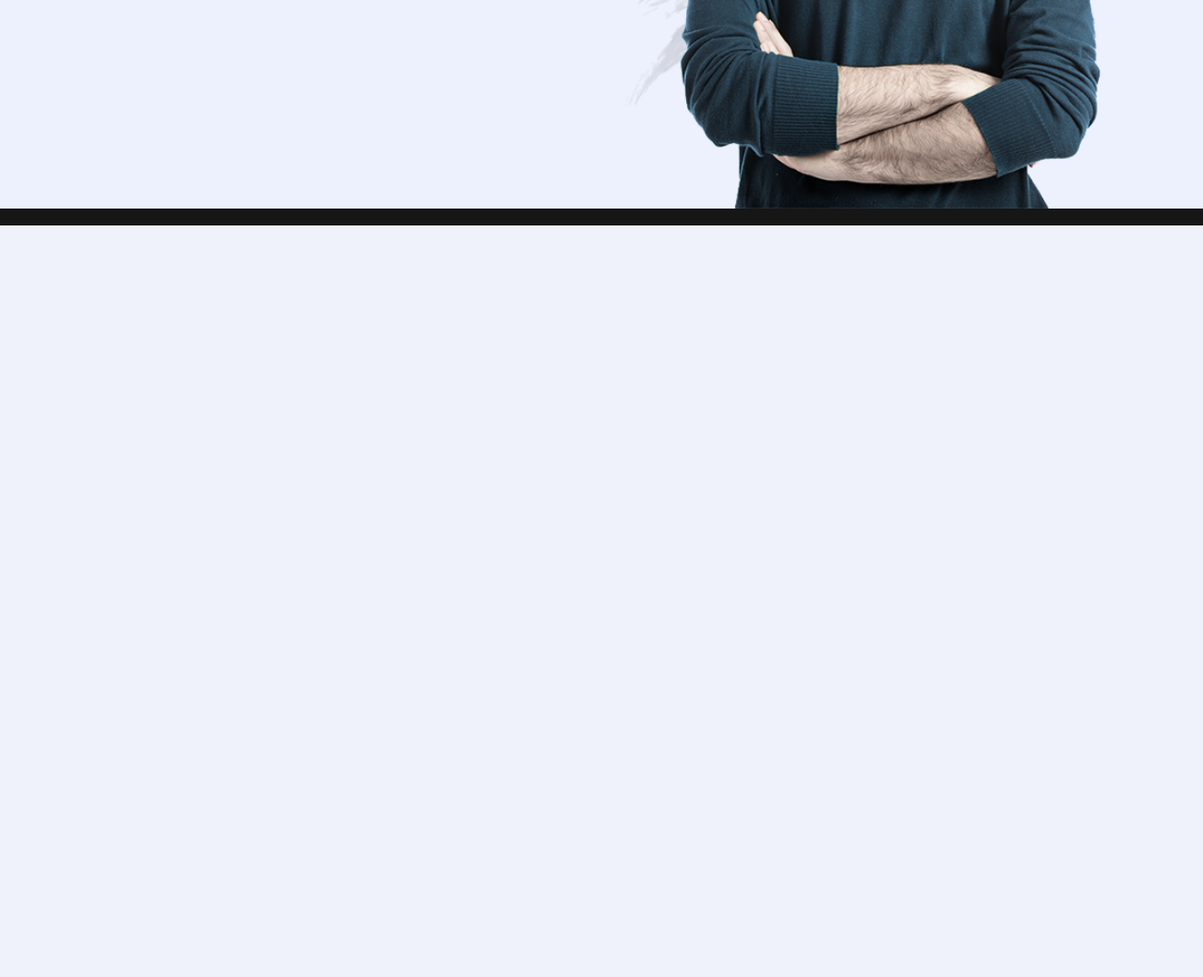
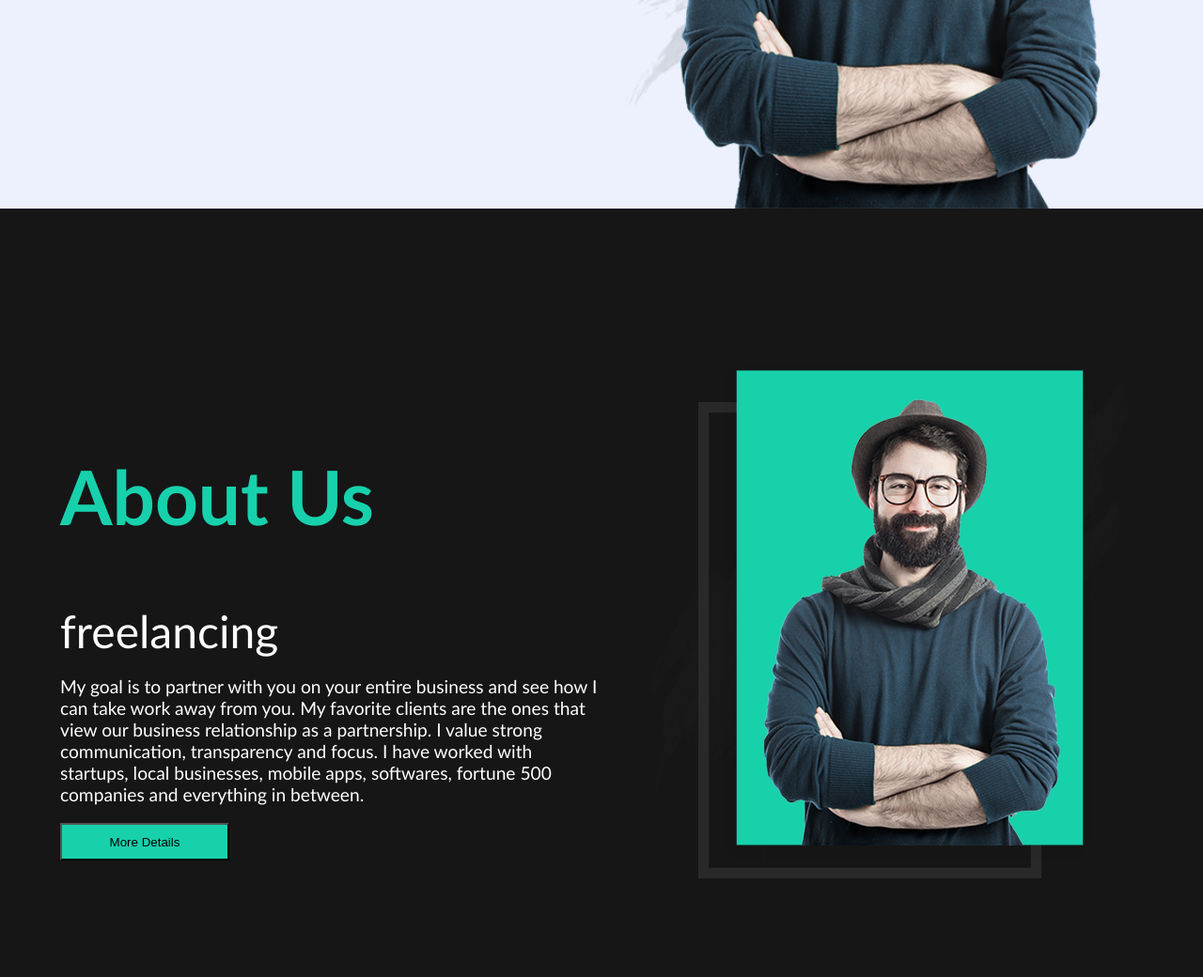
Before and after one commit to hasib457/WebProject, a PHP site: page / in a window 1280 px wide. Shown: the part 578-1618 px from the top of the page at 94% size. Before the commit the page ends 818 px from the top, so only its background shows below. Run offline with PHP 8.4, Linux system fonts and the light colour scheme.

Commit message:
create about section

```diff
--- a/css/style.css
+++ b/css/style.css
@@ -1,3 +1,6 @@
+html{
+        scroll-behavior:smooth;
+    }
 body{
     margin: 0px ;
     padding: 0px;
@@ -96,3 +99,46 @@ nav{
 .contact-btn:hover{
     background-color: #111111;
 }
+#about{
+
+    width: 100%;
+    height: 100vh;
+    box-sizing: border-box;
+    display:flex;
+    align-items: center;
+    justify-content: space-between;
+    padding: 50px 5% 0px 5%;
+
+}
+.about-text{
+    font-family: calibri;
+    width: 50%;
+}
+.about-text h1{
+    font-size: 5rem;
+    color: #17d1ac;
+}
+.about-text h2{
+    font-size: 3rem;
+    color: #FFFFFF;
+    font-weight: 400;
+}
+.about-taxt h1,h2{
+    margin:0px;
+    padding: 0px;
+}
+.about-text p{
+    font-size: 1.2rem;
+    color:#FFFFFF;
+}
+.about-text button{
+    width: 180px;
+    height: 40px;
+    border-radius: :none;
+    outline: none;
+    background-color: #17d1ac;
+}
+.about-text button:hover{
+    background-color: #FFFFFF;
+    transition: all ease 0.3s;
+}
--- a/index.html
+++ b/index.html
@@ -17,7 +17,7 @@
         <!-- menu -->
         <ul class="menu">
             <li><a href="#"  class="active">Home</a></li>
-            <li><a href="#">About</a></li>
+            <li><a href="#about">About</a></li>
             <li><a href="#">Services</a></li>
             <li><a href="#">Portifolio</a></li>
             <li><a href="#">Contact</a></li>
@@ -35,5 +35,26 @@
   <div class="img">
       <img src="">
   </div>
+  <!---about section--->
+      <section id="about">
+        <!--text---->
+        <div class="about-text">
+        <h1>About Us</h1>
+        <h2>freelancing </h2>
+        <p>My goal is to partner with you on your entire business and see how I can take work away from you.
+        My favorite clients are the ones that view our business relationship as a partnership.
+        I value strong communication, transparency and focus.
+        I have worked with startups, local businesses, mobile apps,
+        softwares, fortune 500 companies and everything in between.
+        </p>
+        <!---btn---->
+        <button>More Details</button>
+        </div>
+        <!--about-model-img------>
+        <div class="about-model">
+          <img src="images/about-model.png"alt="model"/>
+        </div>
+      </section>
+
 
 </body>
```
Also changed, not shown: images/about-model.png (added).
